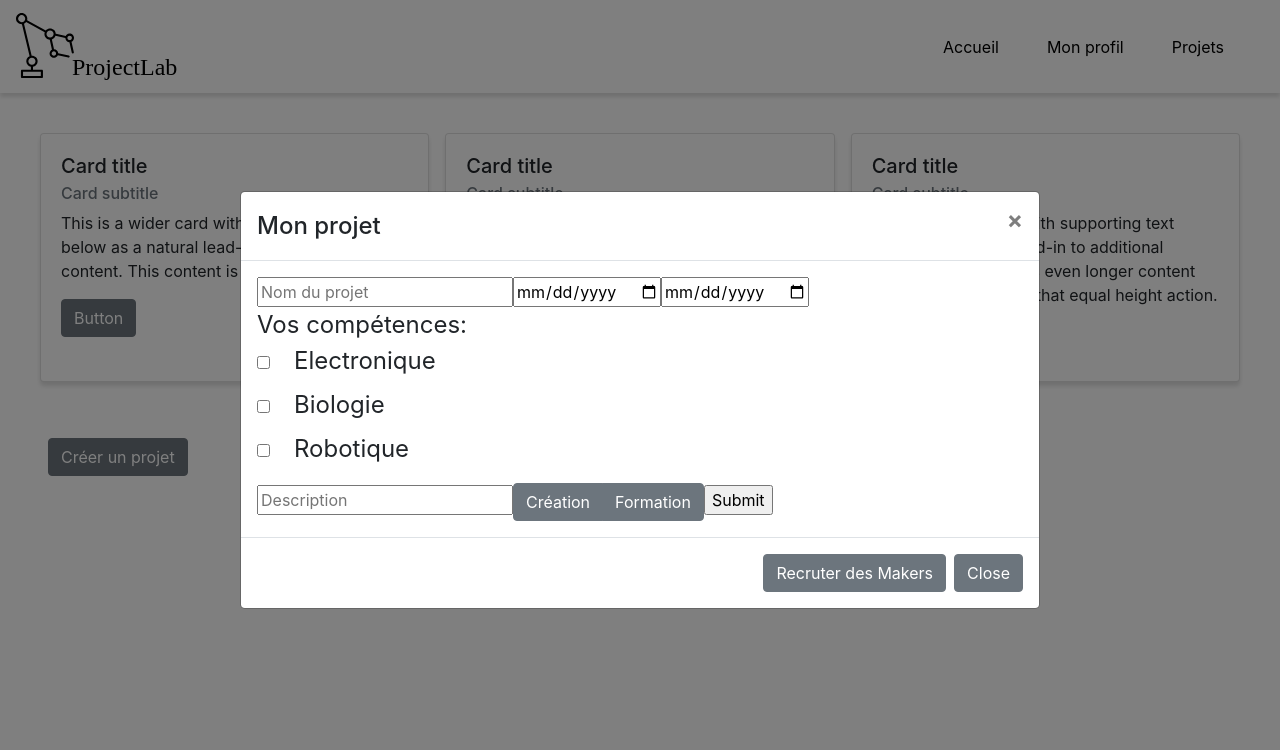
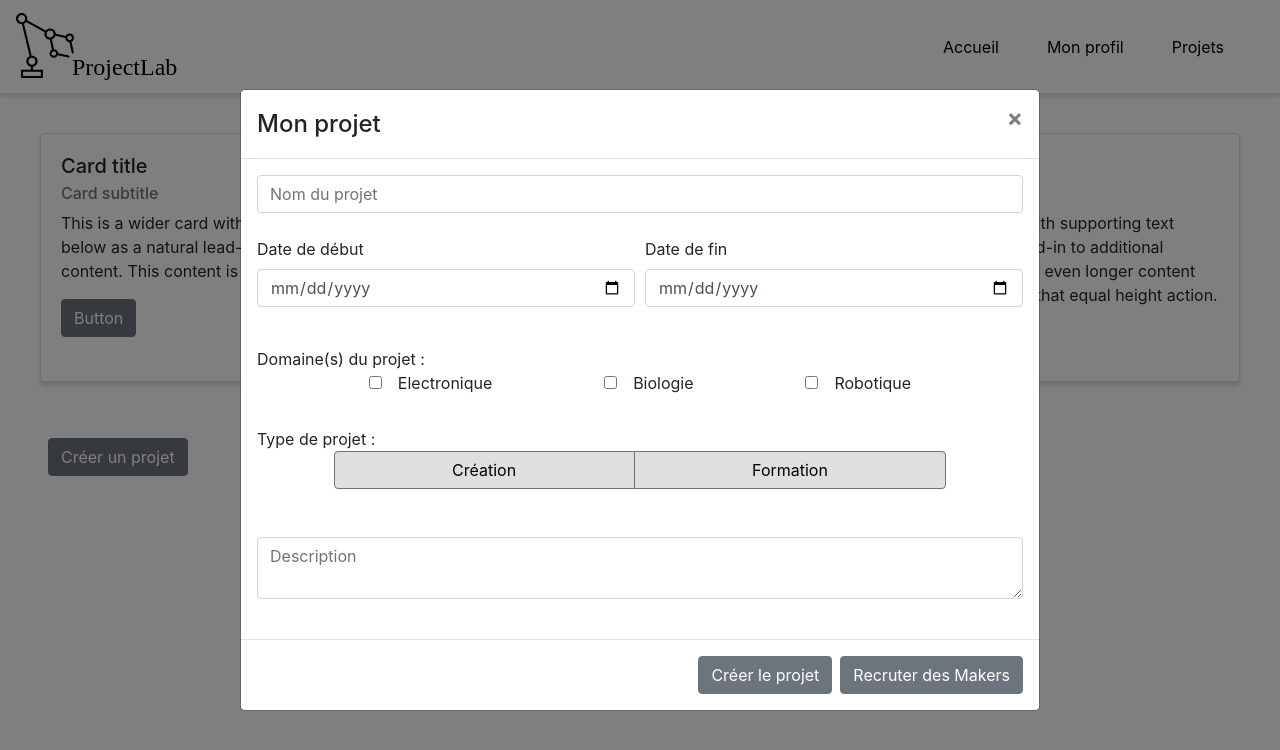
Before and after one commit to emilie-anglade/projectLab, a React (Create React App) app: page /profile in a window 1280 px wide. Both pictures are taken after a click on the button "Créer un projet". Shown: the top 750 px of the page. Built offline with nearby package versions, Linux system fonts and the light colour scheme.

Commit message:
css pop up

```diff
--- a/src/components/Popup.js
+++ b/src/components/Popup.js
@@ -2,7 +2,7 @@ import React, { useState } from 'react';
 import Checkbox from './Checkbox';
 import { useHistory } from "react-router-dom";
 import { Modal } from 'react-bootstrap';
-import { Button, ButtonGroup } from 'reactstrap';
+import { Col, Row, Button, Form, FormGroup, Label, Input, ButtonGroup } from 'reactstrap';
 
 function PopupProject(props) {
   const history = useHistory();
@@ -37,9 +37,24 @@ function PopupProject(props) {
     history.push('/memberslist');
   }
 
-  const buttonColor = {
-      "background-color": "#6c757d",
-      color: "white"
+  const [buttonColor, buttonColorClicked] = useState({
+    "background-color": "rgba(0,0,0,.125)",
+    color: "black",
+});
+
+const [buttonColor1, buttonColorClicked1] = useState({
+  "background-color": "rgba(0,0,0,.125)",
+  color: "black",
+});
+
+  const groupButton = {
+    width: "80%",
+    marginLeft: "10%"
+}
+
+  const flexyCheckbox = {
+    display: "flex",
+    justifyContent: "space-evenly"
   }
 
     return (
@@ -55,25 +70,44 @@ function PopupProject(props) {
           </Modal.Title>
         </Modal.Header>
         <Modal.Body>
-          <form onSubmit={submitForm}>
-            <input
+          <Form onSubmit={submitForm}>
+            <Input
               type="text"
               placeholder="Nom du projet"
               value={projectName}
               onChange={e=> setProjectName(e.target.value)}
             />
-            <input
+            <br/>
+            <Row form>
+              <Col md={6}>
+                <FormGroup>
+                <Label for="start">Date de début</Label>
+                <Input
               type="date"
               value={startDate}
+              id="start"
               onChange={e=> setStartDate(e.target.value)}
             />
-            <input
+          </FormGroup>
+        </Col>
+        <Col md={6}>
+          <FormGroup>
+          <Label for="end">Date de fin</Label>
+          <Input
               type="date"
               value={endDate}
+              id="end"
               onChange={e=> setEndDate(e.target.value)}
             />
-            <legend>
-            Vos compétences:
+          </FormGroup>
+        </Col>
+      </Row>
+
+      <br/>
+
+
+            Domaine(s) du projet :
+            <div style={flexyCheckbox}>
             <Checkbox
               value="Electronique"
               label="Electronique"
@@ -95,23 +129,60 @@ function PopupProject(props) {
               name="skillsArea"
               onChange={handleCheckElement}
             />
-          </legend>
-            <input
+            </div>
+
+            <br/>
+
+            Type de projet :
+
+            <br/>
+
+            <div>
+            <ButtonGroup style={groupButton}>
+              <Button
+                style={buttonColor}
+                onClick={
+                  () => setRSelected(1),
+                  () => buttonColorClicked({
+                    backgroundColor: "#5a6268",
+                    color: "white",
+                  })}
+                active={rSelected === "Création"}
+              >
+                Création
+              </Button>
+              <Button
+                style={buttonColor1}
+                onClick={
+                  () => setRSelected(2),
+                  () => buttonColorClicked1({
+                    backgroundColor: "#5a6268",
+                    color: "white",
+                  })}
+                active={rSelected === "Formation"}
+              >
+                Formation
+              </Button>
+            </ButtonGroup>
+            </div>
+
+            <br/>
+            <br/>
+
+            <Input
               type="textarea"
               placeholder="Description"
               value={description}
               onChange={e=> setDescription(e.target.value)}
             />
-            <ButtonGroup>
-              <Button style={buttonColor} onClick={() => setRSelected(1)} active={rSelected === "Création"}>Création</Button>
-              <Button style={buttonColor} onClick={() => setRSelected(2)} active={rSelected === "Formation"}>Formation</Button>
-            </ButtonGroup>
-            <input type="submit"/>
-          </form>
+
+            <br/>
+
+          </Form>
         </Modal.Body>
         <Modal.Footer>
+          <Button type="submit">Créer le projet</Button>
           <Button onClick={redirection}>Recruter des Makers</Button>
-          <Button onClick={props.onHide}>Close</Button>
         </Modal.Footer>
       </Modal>
     );
```
